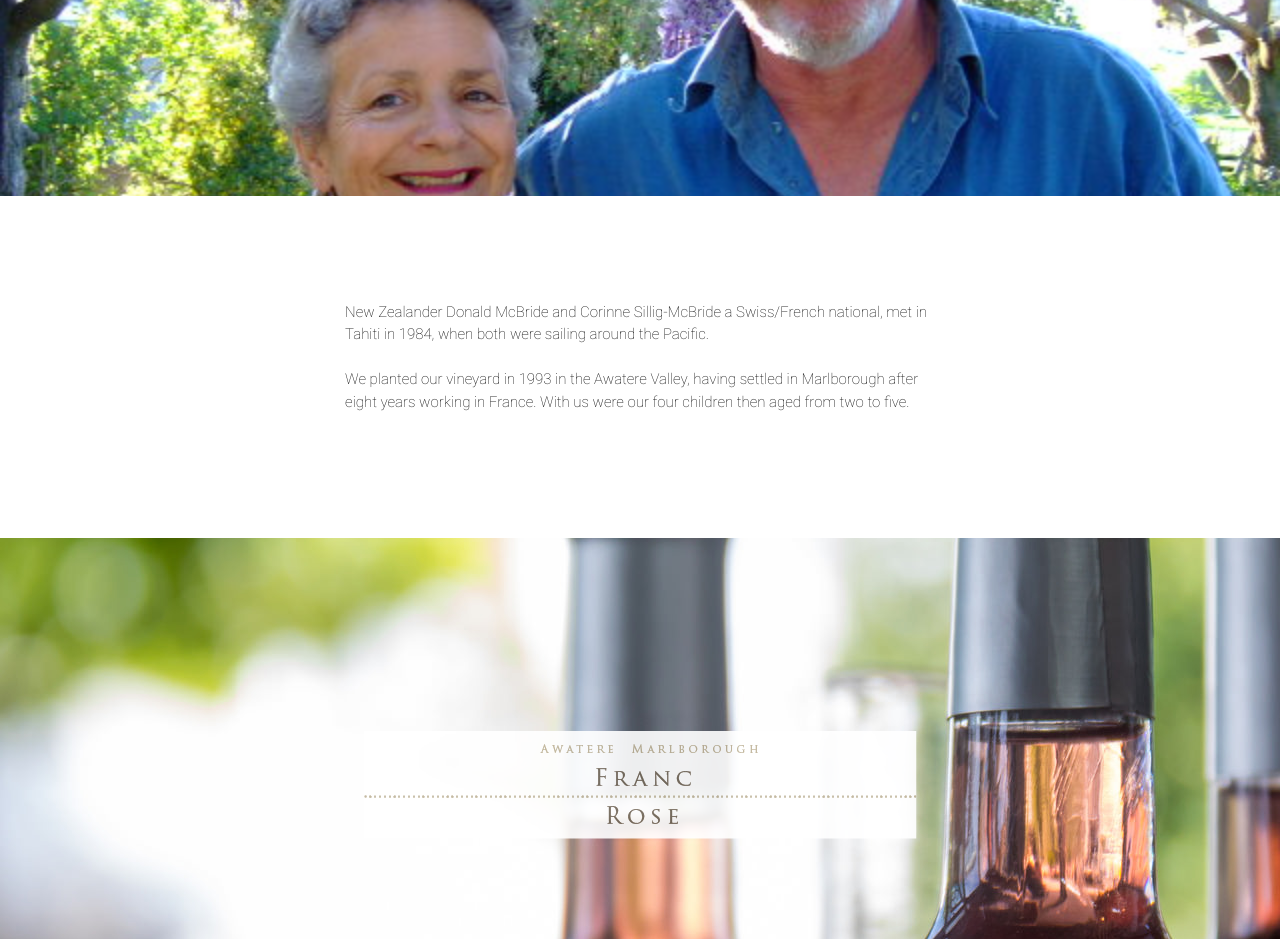
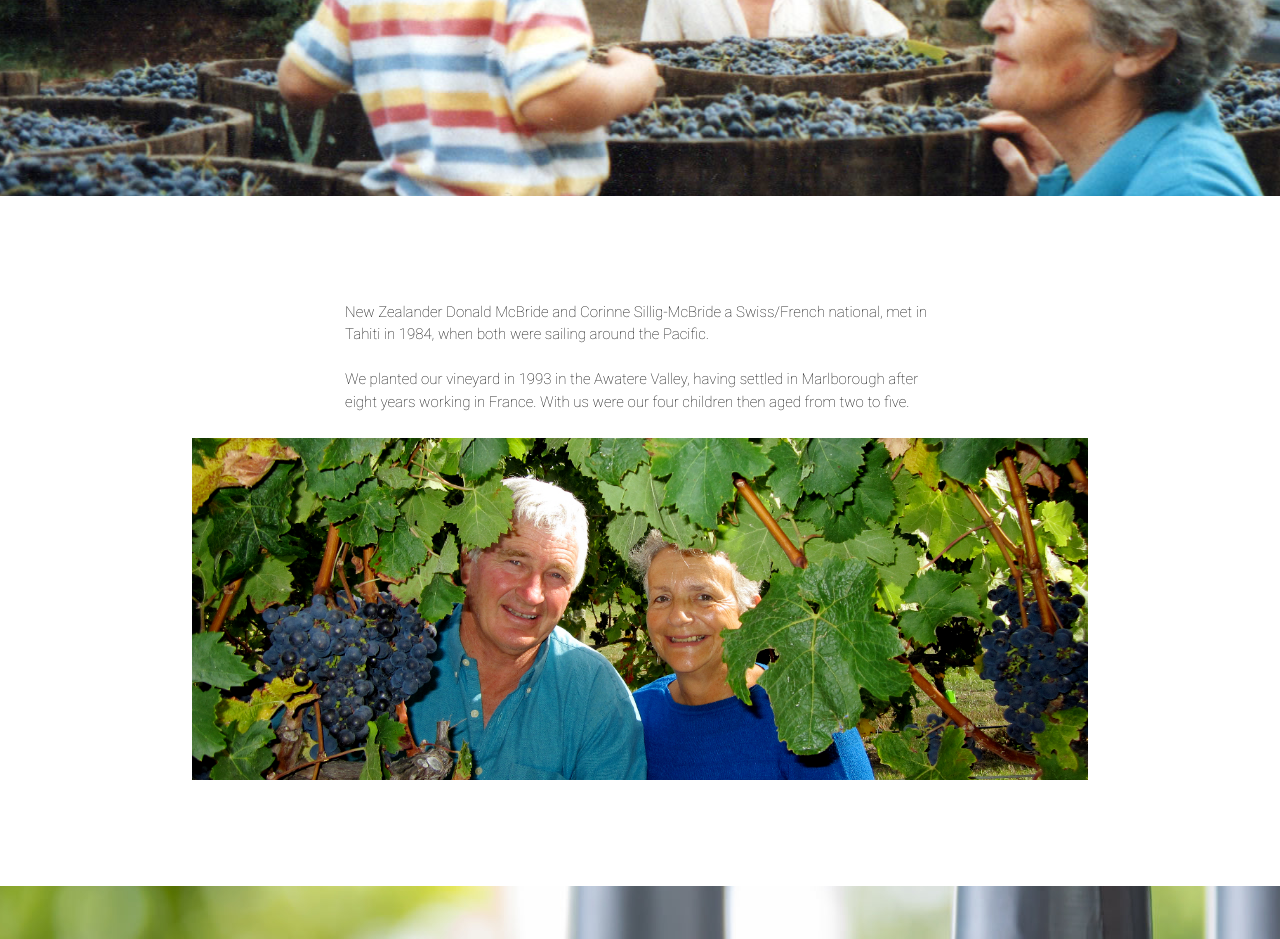
Before and after one commit to inesmcbride/McBrideSillig, a plain HTML site: page index.html in a window 1280 px wide. Shown: the part 1861-2800 px from the top of the page. Drawn offline with Linux system fonts and the light colour scheme; a web font is replaced by a local one.

Commit message:
family photos

```diff
--- a/index.html
+++ b/index.html
@@ -61,7 +61,7 @@
   </div>
 
   <div id="family" class="parallax-container valign-wrapper center-align">
-    <div class="parallax "><img src="Images/Family.JPG" alt="Corinne and Donald McBride"></div>
+    <div class="parallax "><img src="Images/blond_girl_grape_vats.jpg" alt="Vintage Donald McBride and family"></div>
     <div class="parallax-title center-align"> <img src="Images/TitlesFamily.png" alt="Family">
     </div>
   </div>
@@ -71,6 +71,9 @@
       <div class="col s12 l8 offset-l2">
       <p>New Zealander Donald McBride and Corinne Sillig-McBride a Swiss/French national, met in Tahiti in 1984, when both were sailing around the Pacific. <br><br>We planted our vineyard in 1993 in the Awatere Valley, having settled in Marlborough after eight years working in France. With us were our four children then aged from two to five.</p>
   </div>
+        <div class="col s12 center-align">
+        <img src="Images/IMG_1598.jpg" alt="Corinne and Donald McBride" width="100%">
+          </div>
       </div>
     </div>
   </div>
```
Also changed, not shown: Images/IMG_1598.jpg (added), Images/blond_girl_grape_vats.jpg (added).
